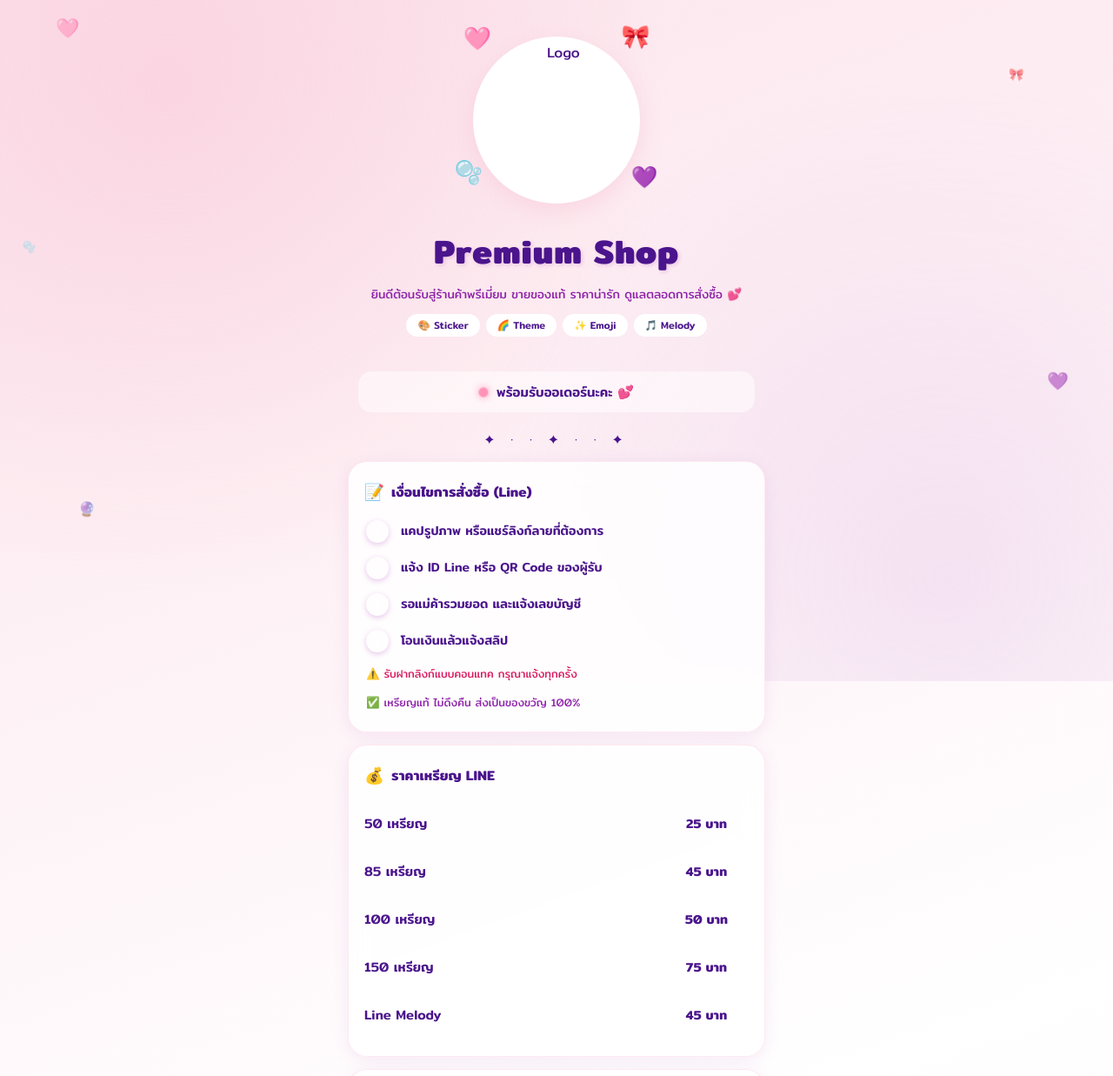
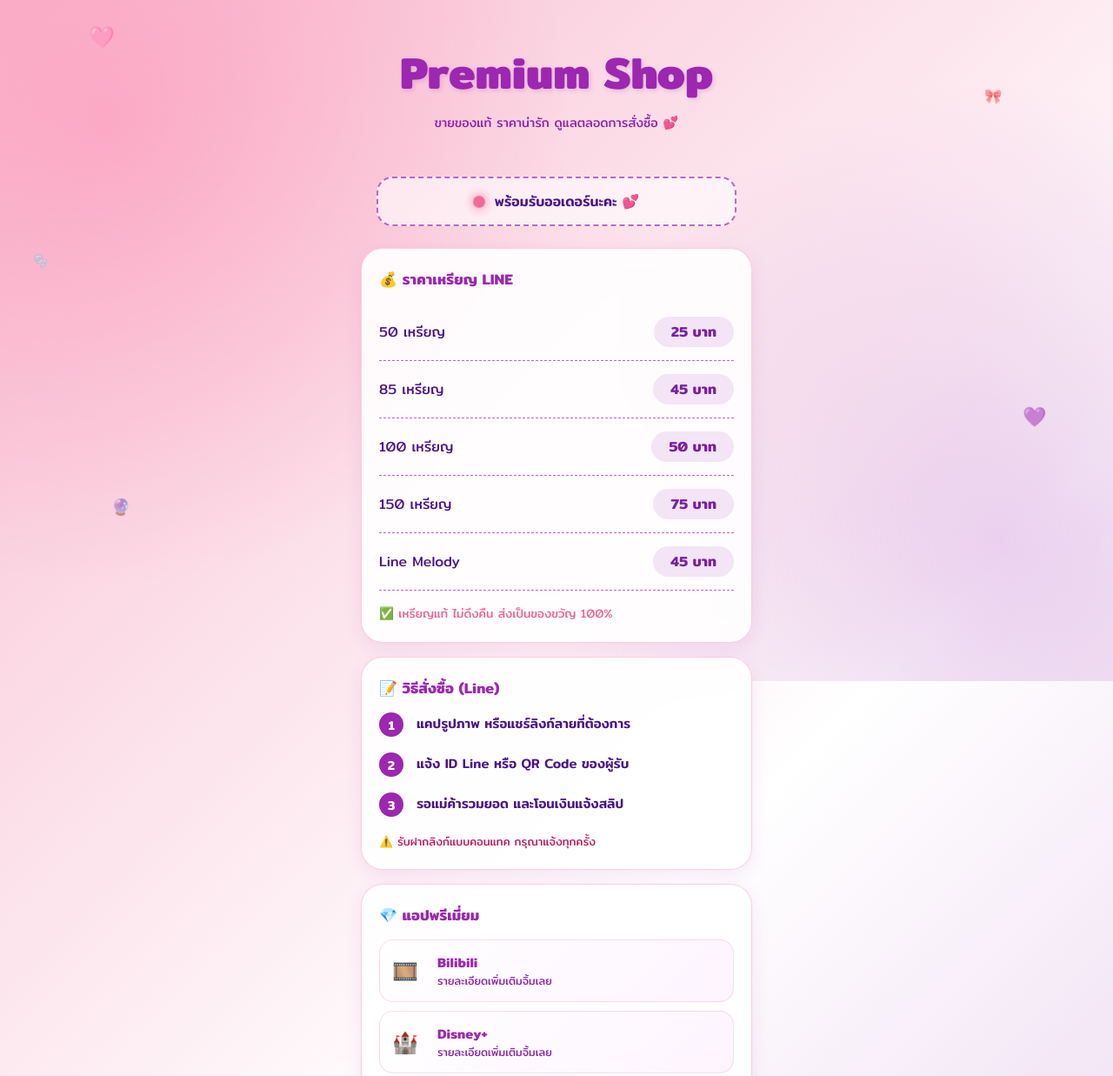
Before and after one commit to julie-vwb/premiumshop, a plain HTML site: page index.html in a window 1280 px wide. Shown: the part 17-1254 px from the top of the page at 87% size. Drawn offline with Linux system fonts and the light colour scheme.

Commit message:
Update index.html

```diff
--- a/index.html
+++ b/index.html
@@ -7,18 +7,20 @@
 <link href="https://fonts.googleapis.com/css2?family=Mitr:wght@200;300;400;500;600;700&display=swap" rel="stylesheet">
 <style>
   :root {
---color1: #FCE4EC; /* ชมพูอ่อน /
---color2: #F8BBD0; / ชมพูพาสเทล /
---color3: #CE93D8; / ม่วงอ่อน /
---color4: #AB47BC; / ม่วงสดใส /
---tag-bg: #F3E5F5; / พื้นหลังปุ่มราคา (ม่วงอ่อนมาก) /
---tag-text: #8E24AA; / สีตัวเลขในปุ่มราคา (ม่วงเข้ม) */
+    --color1: #FF80AB;
+    --color2: #F06292;
+    --color3: #BA68C8;
+    --color4: #9C27B0;
+    --tag-bg: #F3E5F5;
+    --tag-text: #7B1FA2;
     --text: #4A148C;
     --textl: #8E24AA;
---bg-grad: linear-gradient(160deg, #FCE4EC 0%, #FFFFFF 50%, #F3E5F5 100%);
---white: rgba(255, 255, 255, 0.85);
+    --bg-grad: linear-gradient(135deg, #F8BBD0 0%, #FFFFFF 50%, #E1BEE7 100%);
+    --white: rgba(255, 255, 255, 0.9);
   }
-• { margin:0; padding:0; box-sizing:border-box; }
+
+  * { margin:0; padding:0; box-sizing:border-box; }
+
   body {
     font-family: 'Mitr', sans-serif;
     background: var(--bg-grad);
@@ -26,317 +28,191 @@
     color: var(--text);
     overflow-x: hidden;
   }
+
   body::before {
     content: '';
     position:fixed; inset:0;
     background:
-radial-gradient(circle at 15% 15%, rgba(248, 187, 208, 0.4) 0%, transparent 45%),
-radial-gradient(circle at 85% 85%, rgba(206, 147, 216, 0.2) 0%, transparent 45%);
+      radial-gradient(circle at 10% 20%, rgba(255, 128, 171, 0.4) 0%, transparent 40%),
+      radial-gradient(circle at 90% 80%, rgba(186, 104, 200, 0.3) 0%, transparent 40%);
     pointer-events:none; z-index:0;
   }
+
   .sp { position:fixed; pointer-events:none; z-index:0; animation:fl 5s ease-in-out infinite; opacity:0.6; color: var(--color3); }
-.sp:nth-child(1){top:4%;left:5%;font-size:22px;}
-.sp:nth-child(2){top:12%;right:8%;font-size:14px;animation-delay:1s;}
-.sp:nth-child(3){top:38%;left:2%;font-size:12px;animation-delay:2s;}
-.sp:nth-child(4){top:55%;right:4%;font-size:20px;animation-delay:.5s;}
-.sp:nth-child(5){bottom:22%;left:7%;font-size:16px;animation-delay:1.5s;}
-@keyframes fl {0%,100%{transform:translateY(0) rotate(0);}50%{transform:translateY(-14px) rotate(8deg);}}
-.wrap { max-width:480px; margin:0 auto; padding:16px 14px 60px; position:relative; z-index:1; }
-.header { text-align:center; padding:35px 0 20px; animation:fadeUp .7s ease both; }
-.logo-wrapper {
-margin-bottom: 25px;
-display: flex;
-justify-content: center;
-position: relative;
-width: fit-content;
-margin-left: auto;
-margin-right: auto;
+  .sp:nth-child(1){top:5%;left:8%;font-size:24px;}
+  .sp:nth-child(2){top:15%;right:10%;font-size:16px;animation-delay:1s;}
+  .sp:nth-child(3){top:40%;left:3%;font-size:14px;animation-delay:2s;}
+  .sp:nth-child(4){top:60%;right:6%;font-size:22px;animation-delay:.5s;}
+  .sp:nth-child(5){bottom:22%;left:10%;font-size:18px;animation-delay:1.5s;}
+  @keyframes fl {0%,100%{transform:translateY(0) rotate(0);}50%{transform:translateY(-15px) rotate(10deg);}}
+
+  .wrap { max-width:480px; margin:0 auto; padding:20px 15px 70px; position:relative; z-index:1; }
+
+  .header { text-align:center; padding:40px 0 25px; animation:fadeUp .7s ease both; }
+
+  .shop-name {
+    font-size: 3.2rem; font-weight: 700;
+    color: var(--color4); text-shadow: 2px 2px 5px rgba(156, 39, 176, 0.2);
+    margin-bottom: 5px;
   }
-.logo-img {
-width: 180px;
-height: 180px;
-object-fit: cover;
-border-radius: 50%;
-border: 6px solid #fff;
-outline: 2px solid var(--color2);
-box-shadow: 0 8px 25px rgba(248, 187, 208, 0.4);
-background: #fff;
-position: relative;
-z-index: 2;
-}
-.logo-emoji {
-position: absolute;
-font-size: 1.5rem;
-z-index: 1;
-animation: floatEmoji 3s ease-in-out infinite;
-}
-.e1 { top: -10px; left: -10px; animation-delay: 0s; }
-.e2 { top: -10px; right: -10px; animation-delay: 0.5s; }
-.e3 { bottom: 10px; left: -20px; animation-delay: 1s; }
-.e4 { bottom: 10px; right: -20px; animation-delay: 1.5s; }
-@keyframes floatEmoji {
-0%, 100% { transform: translateY(0) scale(1); }
-50% { transform: translateY(-10px) scale(1.1); }
-}
-.shop-name {
-font-size:2.4rem; font-weight:700;
-color: var(--color4);
-letter-spacing:1px;
-text-shadow: 2px 2px 4px rgba(171, 71, 188, 0.2);
-display: flex;
-align-items: center;
-justify-content: center;
-gap: 12px;
-}
-.shop-sub { font-size:.85rem; color:var(--textl); margin-top:8px; line-height:1.7; padding: 0 20px; }
-.badges { display:flex; justify-content:center; gap:7px; flex-wrap:wrap; margin-top:11px; }
-.badge {
-background:#fff; border:1.5px solid var(--color2);
-border-radius:20px; padding:4px 13px;
-font-size:.72rem; color:var(--color4); font-weight:500;
-}
+  .shop-sub { font-size:.9rem; color:var(--textl); line-height:1.7; padding: 0 25px; }
+
   .status-bar {
-margin: 20px auto;
-padding: 12px;
-width: 90%;
-border: 2px dashed var(--color3);
-border-radius: 15px;
-display: flex;
-align-items: center;
-justify-content: center;
-gap: 10px;
-background: rgba(255, 255, 255, 0.5);
-color: var(--text);
-font-weight: 500;
-font-size: 0.95rem;
-animation: fadeUp 0.8s ease both;
+    margin: 25px auto; padding: 14px; width: 92%;
+    border: 2px dashed var(--color3); border-radius: 18px;
+    display: flex; align-items: center; justify-content: center; gap: 12px;
+    background: rgba(255, 255, 255, 0.6); font-weight: 500;
   }
   .status-dot {
-width: 10px;
-height: 10px;
-background-color: #FF4081;
-border-radius: 50%;
-box-shadow: 0 0 8px #FF4081;
-animation: pulse 1.5s infinite;
+    width: 12px; height: 12px; background-color: #E91E63;
+    border-radius: 50%; box-shadow: 0 0 10px #E91E63; animation: pulse 1.5s infinite;
   }
-@keyframes pulse {
-0% { opacity: 1; transform: scale(1); }
-50% { opacity: 0.5; transform: scale(1.1); }
-100% { opacity: 1; transform: scale(1); }
-}
+  @keyframes pulse { 0%,100%{opacity:1;transform:scale(1);} 50%{opacity:0.6;transform:scale(1.15);} }
+
   .card {
-background: var(--white); backdrop-filter:blur(12px);
-border:1.5px solid rgba(248, 187, 208, 0.3);
-border-radius:22px; padding:20px 18px; margin-bottom:14px;
-box-shadow:0 4px 18px rgba(171, 71, 188, 0.1);
-position:relative; overflow:hidden;
+    background: var(--white); backdrop-filter:blur(15px);
+    border:1.5px solid rgba(240, 98, 146, 0.3);
+    border-radius:25px; padding:22px 20px; margin-bottom:16px;
+    box-shadow:0 6px 20px rgba(156, 39, 176, 0.1);
     animation:fadeUp .6s ease both;
   }
-.ct { font-size:.98rem; font-weight:600; color:var(--color4); margin-bottom:13px; display:flex; align-items:center; gap:8px; }
-.ct .ic { font-size:1.15rem; }
-.step-container { padding: 5px 2px; }
-.step-item {
-display: flex;
-align-items: flex-start;
-gap: 14px;
-margin-bottom: 16px;
-position: relative;
-}
-.step-num {
-width: 26px;
-height: 26px;
-background: var(--color4);
-color: white;
-border-radius: 50%;
-display: flex;
-align-items: center;
-justify-content: center;
-font-size: 0.85rem;
-font-weight: 600;
-flex-shrink: 0;
-box-shadow: 0 2px 6px rgba(171, 71, 188, 0.3);
-}
-.step-star {
-width: 26px;
-height: 26px;
-background: #FCE4EC;
-color: #E91E63;
-border-radius: 50%;
-display: flex;
-align-items: center;
-justify-content: center;
-font-size: 0.9rem;
-flex-shrink: 0;
-box-shadow: 0 2px 6px rgba(233, 30, 99, 0.2);
-}
-.step-text { font-size: 0.9rem; line-height: 1.6; color: var(--text); font-weight: 500; }
-.payment-box {
-background: #fff;
-border: 1px solid var(--color2);
-border-radius: 12px;
-padding: 10px 14px;
-margin-top: 20px;
-display: flex;
-align-items: center;
-gap: 10px;
-font-size: 0.8rem;
-color: var(--text);
-}
-.payment-box b { color: var(--color4); }
-.price-list { list-style: none; margin-top: 10px; }
+
+  .ct { font-size:1.05rem; font-weight:600; color:var(--color4); margin-bottom:15px; display:flex; align-items:center; gap:10px; }
+
   .price-item {
-display: flex;
-justify-content: space-between;
-align-items: center;
-padding: 12px 0;
-border-bottom: 1px dashed var(--color2);
+    display: flex; justify-content: space-between; align-items: center;
+    padding: 15px 0; border-bottom: 1px dashed var(--color3);
   }
   .price-item:last-child { border-bottom: none; }
-.price-label { font-size: 0.95rem; font-weight: 500; color: var(--text); }
   .price-tag {
-background: var(--tag-bg);
-color: var(--tag-text);
-padding: 4px 16px;
-border-radius: 20px;
-font-weight: 600;
-font-size: 0.9rem;
-min-width: 65px;
-text-align: center;
+    background: var(--tag-bg); color: var(--tag-text);
+    padding: 5px 20px; border-radius: 25px; font-weight: 600; min-width: 75px; text-align: center;
   }
-.note-msg {
-margin-top: 15px;
-font-size: 0.78rem;
-color: var(--textl);
-display: flex;
-align-items: center;
-gap: 5px;
-line-height: 1.4;
+
+  .step-item { display: flex; align-items: flex-start; gap: 15px; margin-bottom: 18px; }
+  .step-num {
+    width: 28px; height: 28px; background: var(--color4); color: white;
+    border-radius: 50%; display: flex; align-items: center; justify-content: center;
+    font-size: 0.9rem; font-weight: 600; flex-shrink: 0;
   }
-.div { text-align:center; color:var(--color2); font-size:.85rem; letter-spacing:7px; margin:4px 0 14px; }
+  .step-text { font-size: 0.95rem; line-height: 1.7; color: var(--text); font-weight: 500; }
+
   .lnk {
-display:flex; align-items:center; gap:10px;
+    display:flex; align-items:center; gap:12px;
     background:linear-gradient(135deg,#ffffff,#fdf4ff);
-border:1.5px solid rgba(248, 187, 208, 0.2); border-radius:14px;
-padding:12px 14px; text-decoration:none; color:var(--text);
-font-size:.84rem; transition:all .2s; margin-bottom:9px;
+    border:1.5px solid rgba(240, 98, 146, 0.2); border-radius:16px;
+    padding:14px; text-decoration:none; margin-bottom:10px; transition: 0.2s;
   }
-.lnk:hover { transform:translateX(4px); border-color: var(--color4); background: #fff; }
-.lnk-ic { font-size:1.3rem; flex-shrink:0; }
-.lnk-name { font-weight:600; font-size:.88rem; color:var(--color4); margin-bottom:2px; }
-.lnk-desc { font-size:0.75rem; color:var(--textl); }
-.cta-wrap { text-align:center; padding:8px 0; }
-.price-notice {
-font-size: 0.75rem;
-color: var(--textl);
-margin-bottom: 12px;
-text-align: center;
+  .lnk:hover { transform:translateX(5px); border-color: var(--color4); background: #fff; }
+  .lnk-name { font-weight:600; font-size:.95rem; color:var(--color4); }
+  .lnk-desc { font-size:0.78rem; color:var(--textl); }
+
+  .cta-btn {
+    display:inline-block; width:100%; max-width:320px;
+    background:linear-gradient(135deg, var(--color2), var(--color4));
+    color:#fff; font-size:1.1rem; font-weight:500; padding:15px 40px;
+    border-radius:50px; text-decoration:none; box-shadow:0 10px 25px rgba(156, 39, 176, 0.3);
   }
-.cta-btn {
-display:inline-block; width:100%; max-width:300px;
-background:linear-gradient(135deg, var(--color3), var(--color4));
-color:#fff; font-family: 'Mitr', sans-serif;
-font-size:1rem; font-weight:500; padding:14px 36px;
-border-radius:50px; text-decoration:none;
-box-shadow:0 8px 24px rgba(171, 71, 188, 0.3);
-transition:all .3s;
-}
-.cta-btn:hover { transform:translateY(-3px); box-shadow:0 10px 28px rgba(171, 71, 188, 0.4); }
-.footer { text-align:center; padding:16px 0 8px; font-size:.73rem; color:var(--textl); }
-@keyframes fadeUp { from{opacity:0;transform:translateY(18px);}to{opacity:1;transform:translateY(0);} }
+
+  .footer { text-align:center; padding:20px 0; font-size:.78rem; color:var(--textl); }
+  @keyframes fadeUp { from{opacity:0;transform:translateY(20px);}to{opacity:1;transform:translateY(0);} }
 </style>
 </head>
 <body>
 <div class="sp">🩷</div><div class="sp">🎀</div><div class="sp">🫧</div><div class="sp">💜</div><div class="sp">🔮</div>
+
 <div class="wrap">
   <div class="header">
-<div class="logo-wrapper">
-<span class="logo-emoji e1">🩷</span><span class="logo-emoji e2">🎀</span><span class="logo-emoji e3">🫧</span><span class="logo-emoji e4">💜</span>
-<img src="Logo.jpeg" alt="Logo" class="logo-img">
+    <div class="shop-name">Premium Shop</div>
+    <div class="shop-sub">ขายของแท้ ราคาน่ารัก ดูแลตลอดการสั่งซื้อ 💕</div>
   </div>
-<div class="shop-name">Premium Shop</div>
-<div class="shop-sub">ยินดีต้อนรับสู่ร้านค้าพรีเมี่ยม ขายของแท้ ราคาน่ารัก ดูแลตลอดการสั่งซื้อ 💕</div>
-<div class="badges">
-<span class="badge">🎨 Sticker</span><span class="badge">🌈 Theme</span><span class="badge">✨ Emoji</span><span class="badge">🎵 Melody</span>
-</div>
-</div>
+
   <div class="status-bar">
     <div class="status-dot"></div>พร้อมรับออเดอร์นะคะ 💕
   </div>
-<div class="div">✦ · · ✦ · · ✦</div>
+
   <div class="card">
-<div class="ct"><span class="ic">📝</span> เงื่อนไขการสั่งซื้อ (Line)</div>
-<div class="step-container">
+    <div class="ct">💰 ราคาเหรียญ LINE</div>
+    <div class="price-item"><span>50 เหรียญ</span><span class="price-tag">25 บาท</span></div>
+    <div class="price-item"><span>85 เหรียญ</span><span class="price-tag">45 บาท</span></div>
+    <div class="price-item"><span>100 เหรียญ</span><span class="price-tag">50 บาท</span></div>
+    <div class="price-item"><span>150 เหรียญ</span><span class="price-tag">75 บาท</span></div>
+    <div class="price-item"><span>Line Melody</span><span class="price-tag">45 บาท</span></div>
+    <p style="margin-top:15px; font-size:0.85rem; color:var(--color2);">✅ เหรียญแท้ ไม่ดึงคืน ส่งเป็นของขวัญ 100%</p>
+  </div>
+
+  <div class="card">
+    <div class="ct">📝 วิธีสั่งซื้อ (Line)</div>
     <div class="step-item"><div class="step-num">1</div><div class="step-text">แคปรูปภาพ หรือแชร์ลิงก์ลายที่ต้องการ</div></div>
     <div class="step-item"><div class="step-num">2</div><div class="step-text">แจ้ง ID Line หรือ QR Code ของผู้รับ</div></div>
-<div class="step-item"><div class="step-num">3</div><div class="step-text">รอแม่ค้ารวมยอด และแจ้งเลขบัญชี</div></div>
-<div class="step-item"><div class="step-num">4</div><div class="step-text">โอนเงินแล้วแจ้งสลิป</div></div>
-<div class="note-msg" style="color:#D81B60;">⚠️ รับฝากลิงก์แบบคอนแทค กรุณาแจ้งทุกครั้ง</div>
-<div class="note-msg"><span>✅</span> เหรียญแท้ ไม่ดึงคืน ส่งเป็นของขวัญ 100%</div>
+    <div class="step-item"><div class="step-num">3</div><div class="step-text">รอแม่ค้ารวมยอด และโอนเงินแจ้งสลิป</div></div>
+    <p style="font-size:0.8rem; color:#C2185B;">⚠️ รับฝากลิงก์แบบคอนแทค กรุณาแจ้งทุกครั้ง</p>
   </div>
-</div>
+
   <div class="card">
-<div class="ct"><span class="ic">💰</span> ราคาเหรียญ LINE</div>
-<div class="price-list">
-<div class="price-item"><span class="price-label">50 เหรียญ</span><span class="price-tag">25 บาท</span></div>
-<div class="price-item"><span class="price-label">85 เหรียญ</span><span class="price-tag">45 บาท</span></div>
-<div class="price-item"><span class="price-label">100 เหรียญ</span><span class="price-tag">50 บาท</span></div>
-<div class="price-item"><span class="price-label">150 เหรียญ</span><span class="price-tag">75 บาท</span></div>
-<div class="price-item"><span class="price-label">Line Melody</span><span class="price-tag">45 บาท</span></div>
-</div>
-</div>
-<div class="card">
-<div class="ct"><span class="ic">💎</span> แอพพรีเมี่ยม</div>
+    <div class="ct">💎 แอปพรีเมี่ยม</div>
+
     <a href="https://drive.google.com/drive/folders/1w7B9yuiQIA06vfk05nQdsDAulnd806tA" class="lnk" target="_blank">
-<span class="lnk-ic">🎞️</span><div><div class="lnk-name">Bilibili</div><div class="lnk-desc">รายละเอียดเพิ่มเติมจิ้มเลย</div></div>
+      <span style="font-size:1.5rem; margin-right:10px;">🎞️</span>
+      <div><div class="lnk-name">Bilibili</div><div class="lnk-desc">รายละเอียดเพิ่มเติมจิ้มเลย</div></div>
     </a>
+
     <a href="https://drive.google.com/drive/folders/1K02IyNmQIGVpmiQ7dPSu3WfGpEPJdutR" class="lnk" target="_blank">
-<span class="lnk-ic">🏰</span><div><div class="lnk-name">Disney+</div><div class="lnk-desc">รายละเอียดเพิ่มเติมจิ้มเลย</div></div>
+      <span style="font-size:1.5rem; margin-right:10px;">🏰</span>
+      <div><div class="lnk-name">Disney+</div><div class="lnk-desc">รายละเอียดเพิ่มเติมจิ้มเลย</div></div>
     </a>
+
     <a href="https://drive.google.com/drive/folders/1FhNIvITWf00y_-srDtRfK9YqVCUdLWRl" class="lnk" target="_blank">
-<span class="lnk-ic">🥢</span><div><div class="lnk-name">iQIYI</div><div class="lnk-desc">รายละเอียดเพิ่มเติมจิ้มเลย</div></div>
+      <span style="font-size:1.5rem; margin-right:10px;">🥢</span>
+      <div><div class="lnk-name">iQIYI</div><div class="lnk-desc">รายละเอียดเพิ่มเติมจิ้มเลย</div></div>
     </a>
+
     <a href="https://drive.google.com/drive/folders/1hFFDiA2pViXl-zMMuGu47Gvy5agpXraw" class="lnk" target="_blank">
-<span class="lnk-ic">🎥</span><div><div class="lnk-name">Netflix</div><div class="lnk-desc">รายละเอียดเพิ่มเติมจิ้มเลย</div></div>
+      <span style="font-size:1.5rem; margin-right:10px;">🎥</span>
+      <div><div class="lnk-name">Netflix</div><div class="lnk-desc">รายละเอียดเพิ่มเติมจิ้มเลย</div></div>
     </a>
+
     <a href="https://drive.google.com/drive/folders/1s-6S-k8PUFjLemqAVY0RbSLNybVqX7ba" class="lnk" target="_blank">
-<span class="lnk-ic">💙</span><div><div class="lnk-name">Prime Video</div><div class="lnk-desc">รายละเอียดเพิ่มเติมจิ้มเลย</div></div>
+      <span style="font-size:1.5rem; margin-right:10px;">💙</span>
+      <div><div class="lnk-name">Prime Video</div><div class="lnk-desc">รายละเอียดเพิ่มเติมจิ้มเลย</div></div>
     </a>
-<a href="https://drive.google.com/drive/folders/1VzTYaa882t4k_GhI6RM5uHgTKjCLJAJ0" class="lnk" target="blank">
-<span class="lnk-ic">🌟</span><div><div class="lnk-name">Viu</div><div class="lnk-desc">รายละเอียดเพิ่มเติมจิ้มเลย</div></div>
+
+    <a href="https://drive.google.com/drive/folders/1VzTYaa882t4k_GhI6RM5uHgTKjCLJAJ0" class="lnk" target="_blank">
+      <span style="font-size:1.5rem; margin-right:10px;">🌟</span>
+      <div><div class="lnk-name">Viu</div><div class="lnk-desc">รายละเอียดเพิ่มเติมจิ้มเลย</div></div>
     </a>
-<a href="https://drive.google.com/drive/folders/1AQVw7ginFbFC27pczCCuZnSnv6VneOl" class="lnk" target="_blank">
-<span class="lnk-ic">🟢</span><div><div class="lnk-name">WeTV</div><div class="lnk-desc">รายละเอียดเพิ่มเติมจิ้มเลย</div></div>
+
+    <a href="https://drive.google.com/drive/folders/1AQVw7ginFbFC27pczCCuZnSnv6VneOl_" class="lnk" target="_blank">
+      <span style="font-size:1.5rem; margin-right:10px;">🟢</span>
+      <div><div class="lnk-name">WeTV</div><div class="lnk-desc">รายละเอียดเพิ่มเติมจิ้มเลย</div></div>
     </a>
+
     <a href="https://drive.google.com/drive/folders/1mAoQ5HRyIKN4PHNpUalZkuTirHwHt8mS" class="lnk" target="_blank">
-<span class="lnk-ic">🎧</span><div><div class="lnk-name">YouTube (ต่อเมล)</div><div class="lnk-desc">รายละเอียดเพิ่มเติมจิ้มเลย</div></div>
+      <span style="font-size:1.5rem; margin-right:10px;">🎧</span>
+      <div><div class="lnk-name">YouTube (ต่อเมล)</div><div class="lnk-desc">รายละเอียดเพิ่มเติมจิ้มเลย</div></div>
     </a>
+
     <a href="https://drive.google.com/drive/folders/1JoOXBU_JmOlHK1eDTJwAKoxRxrzi3jpq" class="lnk" target="_blank">
-<span class="lnk-ic">🎧</span><div><div class="lnk-name">YouTube (ไม่ต่อเมล)</div><div class="lnk-desc">รายละเอียดเพิ่มเติมจิ้มเลย</div></div>
+      <span style="font-size:1.5rem; margin-right:10px;">🎧</span>
+      <div><div class="lnk-name">YouTube (ไม่ต่อเมล)</div><div class="lnk-desc">รายละเอียดเพิ่มเติมจิ้มเลย</div></div>
     </a>
   </div>
+
   <div class="card">
-<div class="ct"><span class="ic">📌</span> ขั้นตอนการสั่งซื้อ (แอพพรีเมี่ยม)</div>
-<div class="step-container">
-<div class="step-item"><div class="step-num">1</div><div class="step-text">แจ้งแอพที่ต้องการ + จำนวนวัน</div></div>
-<div class="step-item"><div class="step-num">2</div><div class="step-text">รอแม่ค้าเช็คสินค้า</div></div>
-<div class="step-item"><div class="step-num">3</div><div class="step-text">หากมีของพร้อมส่ง แม่ค้าจะแจ้งยอดและเลขบัญชี</div></div>
-<div class="step-item"><div class="step-num">4</div><div class="step-text">โอนเงินแล้วแจ้งสลิป แล้วรอรับสินค้าได้เลย</div></div>
-<div class="note-msg"><span>📢</span> อย่าลืมอ่านกฎก่อนเข้าใช้งานทุกครั้งนะคะ</div>
+    <div class="ct">📌 วิธีสั่งซื้อ (แอปพรีเมี่ยม)</div>
+    <div class="step-item"><div class="step-num">1</div><div class="step-text">แจ้งแอปที่ต้องการ + จำนวนวัน</div></div>
+    <div class="step-item"><div class="step-num">2</div><div class="step-text">รอแม่ค้าเช็คสินค้าและแจ้งยอด</div></div>
+    <div class="step-item"><div class="step-num" style="background:var(--color1);">3</div><div class="step-text">โอนเงินแจ้งสลิป แล้วรอรับสินค้าได้เลย</div></div>
+    <p style="font-size:0.8rem; color:var(--textl);">📢 อย่าลืมอ่านกฎก่อนเข้าใช้งานทุกครั้งนะคะ</p>
   </div>
+
+  <div class="cta-wrap" style="text-align:center;">
+    <a href="https://line.me/ti/p/@319mynzv" class="cta-btn" target="_blank">💜 ติดต่อสอบถาม / สั่งซื้อ</a>
   </div>
-<div class="card">
-<div class="ct"><span class="ic">📱</span> ช่องทางติดต่อ</div>
-<a href="https://line.me/ti/p/@319mynzv" class="lnk" target="_blank">
-<span class="lnk-ic">💬</span><div><div class="lnk-name">Line Official</div><div class="lnk-desc">@319mynzv</div></div>
-</a>
-</div>
-<div class="cta-wrap">
-<div class="price-notice">* ราคามีการปรับขึ้นลงนะคะ กรุณาสอบถามก่อนสั่งซื้อนะคะ *</div>
-<a href="https://line.me/ti/p/@319mynzv" class="cta-btn" target="_blank">💜 ติดต่อสอบถามจิ้มเลย!</a>
-</div>
+
   <div class="footer">
-<div>ขอบคุณสำหรับความไว้วางใจให้เราดูแลนะคะ 🩷</div>
-<div style="margin-top:5px; opacity:0.7;">made with 💜 · Premium Shop · 2026</div>
+    <div>ขอบคุณที่ใช้บริการนะคะ 🩷</div>
+    <div style="margin-top:5px; opacity:0.6;">Premium Shop · 2026</div>
   </div>
 </div>
 </body>
```
Lines whose indentation alone changed are shown as unchanged.
